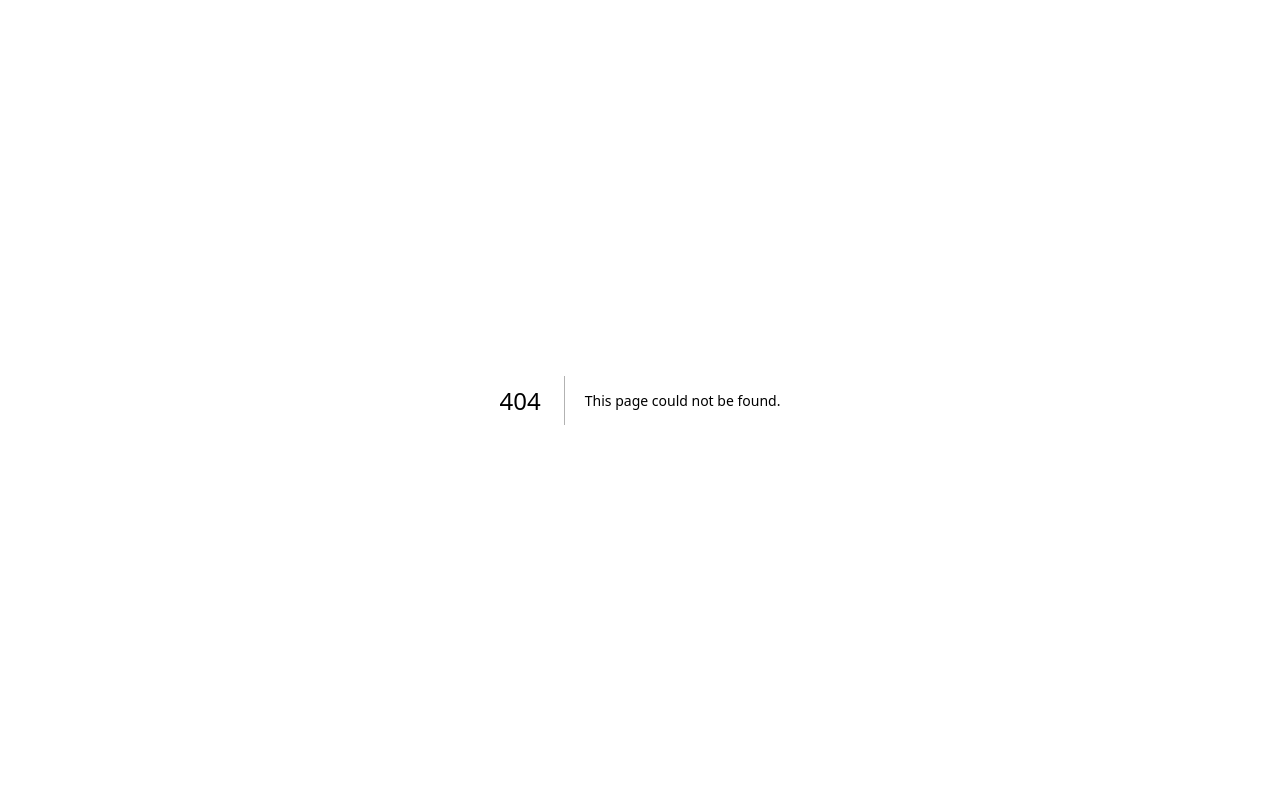
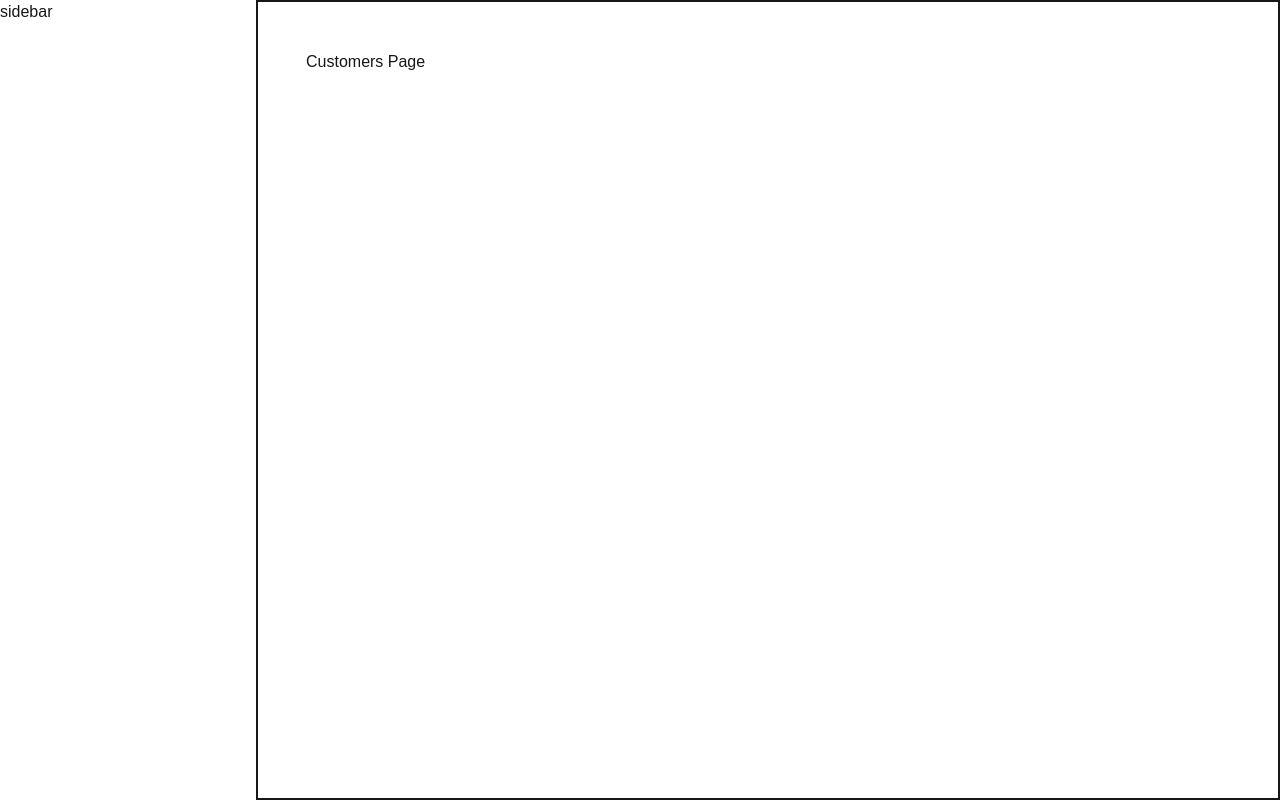
Before and after one commit to dilruba-sarker/my-next-js-project, a Next.js app: page /dashboard/customers in a window 1280 px wide. Before the commit this address had no page. Built offline with nearby package versions, Linux system fonts and the light colour scheme.

Commit message:
nested route

```diff
--- /dev/null
+++ b/src/app/about/page.jsx
@@ -0,0 +1,7 @@
+import React from 'react'
+
+export default function AboutPage() {
+  return (
+    <div>About Page</div>
+  )
+}
--- /dev/null
+++ b/src/app/contract/page.jsx
@@ -0,0 +1,7 @@
+import React from 'react'
+
+export default function ContractPage() {
+  return (
+    <div>Contract Page</div>
+  )
+}
--- /dev/null
+++ b/src/app/dashboard/customers/page.jsx
@@ -0,0 +1,7 @@
+import React from 'react'
+
+export default function CustomersPage() {
+  return (
+    <div>Customers Page</div>
+  )
+}
--- /dev/null
+++ b/src/app/dashboard/invoices/page.jsx
@@ -0,0 +1,7 @@
+import React from 'react'
+
+export default function InvoicesPages() {
+  return (
+    <div>Invoices Pages</div>
+  )
+}
--- /dev/null
+++ b/src/app/dashboard/layout.jsx
@@ -0,0 +1,14 @@
+import React from 'react';
+
+const DashboardlLayout = ({children}) => {
+    return (
+        <div>
+           <div className='flex h-screen flex-col md:flex-row'>
+             <h1 className='md:w-64 w-full flex-none'>sidebar</h1>
+            <div className='flex-grow border-2 p-6 md:p-12'>{children}</div>
+            </div>
+        </div>
+    );
+};
+
+export default DashboardlLayout;
--- /dev/null
+++ b/src/app/dashboard/page.jsx
@@ -0,0 +1,12 @@
+import React from 'react';
+
+
+const dashboard = () => {
+    return (
+        <div>
+            <h1>dashboard</h1>
+        </div>
+    );
+};
+
+export default dashboard;
--- a/src/app/page.js
+++ b/src/app/page.js
@@ -2,6 +2,6 @@ import Image from "next/image";
 
 export default function Home() {
   return (
- <div><h1>Hellow Bangladesh</h1></div>
+ <div><h1>Home Page</h1></div>
   );
 }
```
